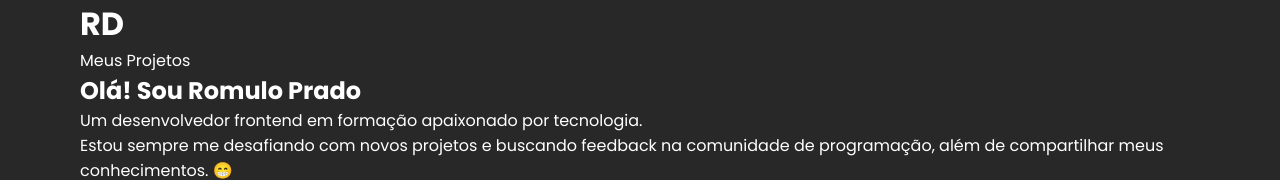
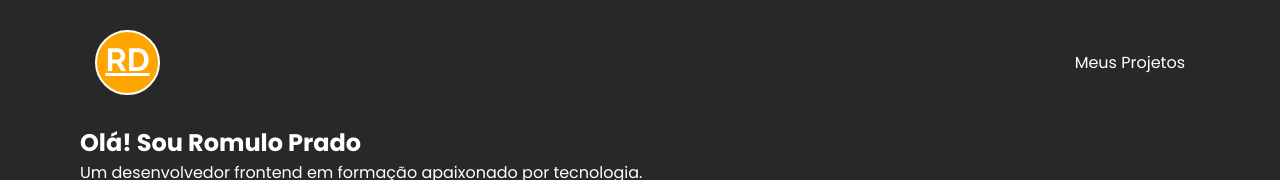
Before and after one commit to Romulop90/ORIGAMID, a plain HTML site: page DEV em Dobro/index.html in a window 1280 px wide. Shown: the top 180 px of the page. Drawn offline with nearby package versions, Linux system fonts and the light colour scheme.

Commit message:
Update estilos.css

```diff
--- a/DEV em Dobro/src/CSS/estilos.css
+++ b/DEV em Dobro/src/CSS/estilos.css
@@ -8,3 +8,29 @@ body {
   margin: 0 auto;
   max-width: 1120px;
 }
+
+.cabecalho {
+  display: flex;
+  justify-content: space-between;
+  align-items: center;
+  padding: 30px 15px;
+}
+
+.cabecalho .logo{
+  background-color: orange;
+  width: 65px;
+  height: 65px;
+  border: 2px solid #fff;
+  border-radius: 50%;
+  text-decoration: underline;
+  text-align: center;
+  line-height: 55px;
+
+  font-family: "Raleway", sans-serif;
+  transition: 0.2s;
+}
+
+.cabecalho a:hover .logo{
+  color: #9443d8;
+  border: 2px solid #9443d8;
+}
```
